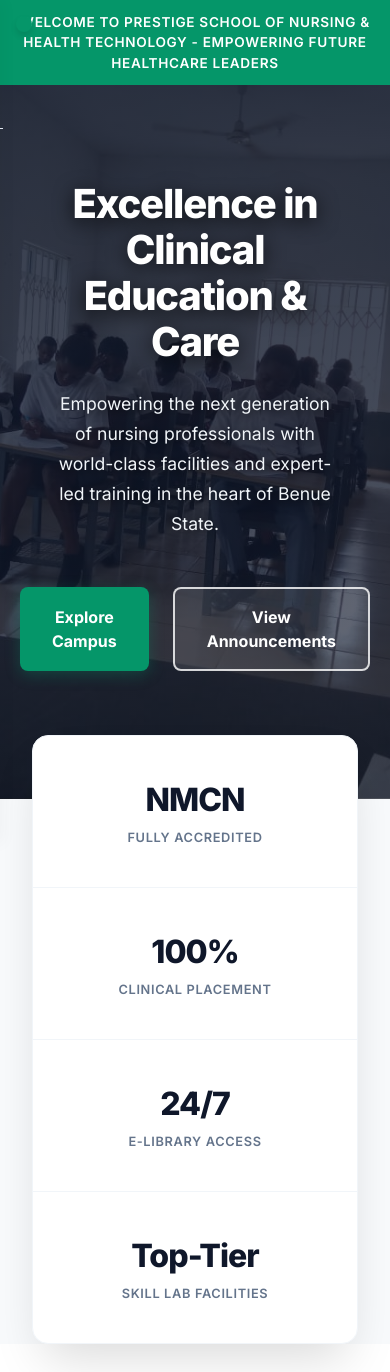
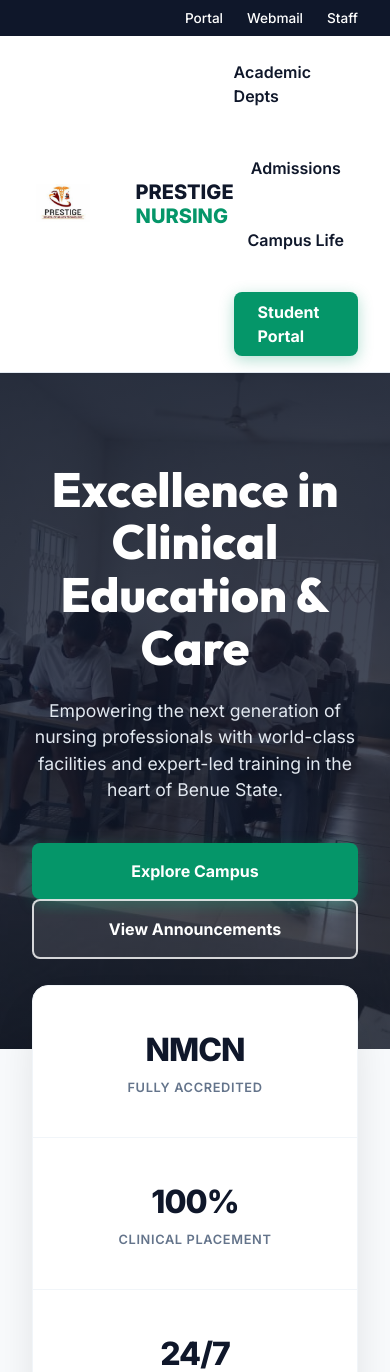
Before and after one commit to Danny26y/prestige-school, a FastAPI app: page / in a window 390 px wide. Shown: the top 1372 px of the page. Run offline with FastAPI, Linux system fonts and the light colour scheme; data that the repository does not hold is empty; some libraries are stand-ins or nearby versions.

Commit message:
feat: redesign layout with mega-menu and slider
- Replaced the sidebar and mobile toggle with a horizontal mega-menu and dropdowns
- Added a top utility bar with "Portal", "Webmail", and "Staff" links
- Implemented an auto-playing hero slider using local repository images and "Outfit" typography (as Google Sans alternative)
- Removed the urgent notice ticker
- Cleaned up extraneous development scripts

Co-authored-by: Danny26y <209828753+Danny26y@users.noreply.github.com>

```diff
--- a/templates/index.html
+++ b/templates/index.html
@@ -40,81 +40,6 @@
             display: flex;
         }
 
-        /* --- Sidebar --- */
-        .sidebar {
-            width: var(--sidebar-width);
-            background: var(--white);
-            height: 100vh;
-            position: fixed;
-            top: 0;
-            left: 0;
-            border-right: 1px solid #e2e8f0;
-            display: flex;
-            flex-direction: column;
-            z-index: 1000;
-            box-shadow: 4px 0 15px rgba(0,0,0,0.03);
-            transition: transform 0.3s ease;
-            transform: translateX(-100%);
-        }
-
-        .sidebar.open {
-            transform: translateX(0);
-        }
-
-        .sidebar-header {
-            padding: 2rem 1.5rem;
-            border-bottom: 1px solid #e2e8f0;
-            display: flex;
-            align-items: center;
-            gap: 0.75rem;
-            text-decoration: none;
-        }
-
-        .sidebar-header h2 {
-            color: var(--secondary);
-            font-size: 1.25rem;
-            font-weight: 800;
-            margin: 0;
-            letter-spacing: -0.02em;
-            line-height: 1.2;
-        }
-        .sidebar-header span { color: var(--primary); }
-
-        .sidebar-nav {
-            padding: 2rem 0;
-            flex-grow: 1;
-            display: flex;
-            flex-direction: column;
-            gap: 0.5rem;
-        }
-
-        .sidebar-link {
-            display: flex;
-            align-items: center;
-            gap: 1rem;
-            padding: 1rem 2rem;
-            color: var(--text-main);
-            text-decoration: none;
-            font-weight: 600;
-            transition: all 0.2s ease;
-            border-left: 4px solid transparent;
-        }
-
-        .sidebar-link:hover, .sidebar-link.active {
-            background: #f1f5f9;
-            color: var(--primary);
-            border-left-color: var(--primary);
-        }
-
-        .sidebar-link iconify-icon {
-            font-size: 1.5rem;
-            color: var(--text-muted);
-            transition: color 0.2s ease;
-        }
-        .sidebar-link:hover iconify-icon, .sidebar-link.active iconify-icon {
-            color: var(--primary);
-        }
-
         /* --- Main Content --- */
         .main-content {
             margin-left: 0;
@@ -145,55 +70,6 @@
         .delay-1 { animation-delay: 0.1s; }
         .delay-2 { animation-delay: 0.3s; }
         .delay-3 { animation-delay: 0.5s; }
-
-        /* --- Header & News Ticker --- */
-        .news-ticker {
-            background-color: var(--primary);
-            color: var(--white);
-            padding: 0.75rem 0;
-            font-size: 0.85rem;
-            text-align: center;
-            font-weight: 600;
-            letter-spacing: 0.05em;
-            text-transform: uppercase;
-        }
-
-        /* --- Hero Section --- */
-        .hero {
-            position: relative;
-            background: linear-gradient(rgba(15, 23, 42, 0.85), rgba(15, 23, 42, 0.7)),
-                        url('{{ url_for("static", path="/img/1776761084472.jpg") }}');
-            background-size: cover;
-            background-position: center;
-            padding: 8rem 0 10rem;
-            color: var(--white);
-            text-align: center;
-            display: flex;
-            flex-direction: column;
-            align-items: center;
-        }
-
-        .hero h1 {
-            font-size: clamp(2.5rem, 5vw, 4rem);
-            font-weight: 800;
-            line-height: 1.15;
-            margin-bottom: 1.5rem;
-            letter-spacing: -0.03em;
-            text-shadow: 0 4px 20px rgba(0, 0, 0, 0.8);
-            color: var(--white);
-        }
-
-        .hero p {
-            font-size: clamp(1.1rem, 1.5vw, 1.25rem);
-            max-width: 700px;
-            margin: 0 auto 3rem;
-            color: #f1f5f9;
-            font-weight: 400;
-            line-height: 1.7;
-            text-shadow: 0 2px 10px rgba(0, 0, 0, 0.6);
-        }
-
-        .hero-buttons { display: flex; gap: 1.5rem; justify-content: center; }
 
         /* --- Stats Bridge --- */
         .stats-wrapper { margin-top: -4rem; position: relative; z-index: 10; padding: 0 2rem; }
@@ -346,27 +222,6 @@
         .footer a:hover { color: var(--primary); }
         .footer ul { list-style: none; padding: 0; margin: 0; display: flex; flex-direction: column; gap: 0.75rem; }
 
-        /* Mobile Nav Toggle */
-        .mobile-nav-toggle {
-            display: block;
-            position: fixed;
-            top: 1rem;
-            left: 1rem;
-            z-index: 2000;
-            background: var(--primary);
-            color: white;
-            border: none;
-            border-radius: 8px;
-            padding: 0.5rem;
-            cursor: pointer;
-            box-shadow: 0 4px 6px rgba(0,0,0,0.1);
-            transition: transform 0.2s ease, background 0.2s ease;
-        }
-        .mobile-nav-toggle:hover {
-            transform: scale(1.05);
-            background: var(--primary-hover);
-        }
-
         /* ==========================================
            RESPONSIVENESS (MEDIA QUERIES)
            ========================================== */
@@ -380,7 +235,7 @@
             .stat-card:nth-child(2) { border-right: none; }
             .stat-card:nth-child(1), .stat-card:nth-child(2) { border-bottom: 1px solid #f1f5f9; }
 
-            .hero { padding: 6rem 1.5rem 8rem; }
+            .hero-slider { height: 60vh; min-height: 400px; }
             .footer-grid { grid-template-columns: 1fr; gap: 2rem; text-align: center; }
         }
 
@@ -390,56 +245,194 @@
             .stat-card:last-child { border-bottom: none; }
         }
     </style>
+    <style>
+        @import url('https://fonts.googleapis.com/css2?family=Outfit:wght@300;400;500;600;700;800&display=swap');
+
+        .utility-bar {
+            background: var(--secondary);
+            color: var(--white);
+            padding: 0.5rem 2rem;
+            display: flex;
+            justify-content: flex-end;
+            gap: 1.5rem;
+            font-size: 0.85rem;
+            font-weight: 500;
+        }
+        .utility-bar a {
+            color: var(--white);
+            text-decoration: none;
+            transition: color 0.2s ease;
+        }
+        .utility-bar a:hover { color: var(--primary); }
+
+        .main-nav {
+            background: var(--white);
+            padding: 1rem 2rem;
+            display: flex;
+            justify-content: space-between;
+            align-items: center;
+            border-bottom: 1px solid #e2e8f0;
+            position: sticky;
+            top: 0;
+            z-index: 1000;
+            box-shadow: 0 4px 6px -1px rgba(0,0,0,0.05);
+        }
+        .nav-brand {
+            display: flex;
+            align-items: center;
+            gap: 0.75rem;
+            text-decoration: none;
+        }
+        .nav-brand h2 {
+            color: var(--secondary);
+            font-size: 1.25rem;
+            font-weight: 800;
+            margin: 0;
+            line-height: 1.2;
+        }
+        .nav-brand span { color: var(--primary); }
+
+        .nav-links {
+            display: flex;
+            gap: 2rem;
+            align-items: center;
+        }
+        .nav-item {
+            position: relative;
+            color: var(--secondary);
+            text-decoration: none;
+            font-weight: 600;
+            font-size: 1rem;
+            padding: 0.5rem 0;
+            transition: color 0.2s ease;
+            cursor: pointer;
+        }
+        .nav-item:hover { color: var(--primary); }
+
+        .nav-dropdown {
+            display: none;
+            position: absolute;
+            top: 100%;
+            left: 0;
+            background: var(--white);
+            min-width: 200px;
+            box-shadow: 0 10px 15px -3px rgba(0,0,0,0.1);
+            border-radius: 8px;
+            padding: 0.5rem 0;
+            z-index: 100;
+        }
+        .nav-item:hover .nav-dropdown {
+            display: block;
+        }
+        .nav-dropdown a {
+            display: block;
+            padding: 0.75rem 1.5rem;
+            color: var(--text-main);
+            text-decoration: none;
+            font-weight: 500;
+            transition: background 0.2s;
+        }
+        .nav-dropdown a:hover {
+            background: #f1f5f9;
+            color: var(--primary);
+        }
+
+        .hero-slider {
+            position: relative;
+            height: 80vh;
+            min-height: 500px;
+            overflow: hidden;
+            background: var(--secondary);
+        }
+        .slide {
+            position: absolute;
+            top: 0;
+            left: 0;
+            width: 100%;
+            height: 100%;
+            opacity: 0;
+            transition: opacity 1s ease-in-out;
+            background-size: cover;
+            background-position: center;
+            display: flex;
+            align-items: center;
+            justify-content: center;
+            text-align: center;
+        }
+        .slide::before {
+            content: '';
+            position: absolute;
+            top: 0; left: 0; right: 0; bottom: 0;
+            background: linear-gradient(rgba(15, 23, 42, 0.85), rgba(15, 23, 42, 0.7));
+        }
+        .slide.active { opacity: 1; z-index: 1; }
+        .slide-content {
+            position: relative;
+            z-index: 2;
+            color: white;
+            max-width: 900px;
+            padding: 0 2rem;
+        }
+        .slide-content h1 {
+            font-family: 'Outfit', 'Google Sans', sans-serif;
+            font-size: clamp(3rem, 6vw, 5rem);
+            font-weight: 800;
+            line-height: 1.1;
+            margin-bottom: 1.5rem;
+            color: white;
+        }
+        .slide-content p {
+            font-size: clamp(1.1rem, 1.5vw, 1.25rem);
+            color: #e2e8f0;
+            margin-bottom: 2.5rem;
+        }
+    </style>
 </head>
 
 <body>
 
-    <button class="mobile-nav-toggle" onclick="toggleSidebar()">
-        <iconify-icon icon="mdi:menu" style="font-size: 1.5rem;"></iconify-icon>
-    </button>
+    <div class="utility-bar">
+        <a href="/login">Portal</a>
+        <a href="#webmail">Webmail</a>
+        <a href="#staff">Staff</a>
+    </div>
 
-    <aside class="sidebar" id="sidebar">
-        <a href="/" class="sidebar-header">
+    <nav class="main-nav">
+        <a href="/" class="nav-brand">
             <img src="{{ url_for('static', path='/img/prestige_logo.png') }}" style="height: 40px; width: auto;" alt="Prestige Logo">
             <h2>PRESTIGE<br><span>NURSING</span></h2>
         </a>
-        <nav class="sidebar-nav">
-            <a href="/" class="sidebar-link active">
-                <iconify-icon icon="mdi:home-outline"></iconify-icon>
-                Home
-            </a>
-            <a href="#departments" class="sidebar-link">
-                <iconify-icon icon="mdi:domain"></iconify-icon>
-                Departments
-            </a>
-            <a href="#campus" class="sidebar-link">
-                <iconify-icon icon="mdi:image-multiple-outline"></iconify-icon>
+        <div class="nav-links">
+            <div class="nav-item">
+                Academic Depts
+                <div class="nav-dropdown">
+                    <a href="#departments">All Departments</a>
+                    <a href="#departments">Nursing Sciences</a>
+                    <a href="#departments">Health Technology</a>
+                </div>
+            </div>
+            <div class="nav-item">
+                Admissions
+                <div class="nav-dropdown">
+                    <a href="/register">Apply Now</a>
+                    <a href="#requirements">Requirements</a>
+                </div>
+            </div>
+            <div class="nav-item">
                 Campus Life
-            </a>
-            <a href="#news" class="sidebar-link">
-                <iconify-icon icon="mdi:newspaper-variant-outline"></iconify-icon>
-                News & Notices
-            </a>
-            <div style="margin-top: auto; padding: 0 1.5rem; margin-bottom: 2rem;">
-                <a href="/login" class="btn btn-primary" style="width: 100%; justify-content: center; padding: 0.75rem;">
-                    <iconify-icon icon="mdi:login" style="margin-right: 0.5rem; font-size: 1.2rem;"></iconify-icon>
-                    Student Portal
-                </a>
+                <div class="nav-dropdown">
+                    <a href="#campus">Facilities</a>
+                    <a href="#hostels">Hostels</a>
+                </div>
+            </div>
+            <a href="/login" class="btn btn-primary" style="padding: 0.5rem 1.5rem;">Student Portal</a>
         </div>
     </nav>
-    </aside>
 
     <main class="main-content">
-        <div class="news-ticker">
-            {% if latest_news %}
-                📢 Urgent Notice: {{ latest_news.title }}
-            {% else %}
-                Welcome to Prestige School of Nursing & Health Technology - Empowering Future Healthcare Leaders
-            {% endif %}
-        </div>
-
-        <section class="hero">
-            <div class="container">
+        <div class="hero-slider" id="home">
+            <div class="slide active" style="background-image: url('{{ url_for("static", path="/img/1776761084472.jpg") }}');">
+                <div class="slide-content">
                     <h1 class="animate-up delay-1">Excellence in Clinical <br> Education & Care</h1>
                     <p class="animate-up delay-2">Empowering the next generation of nursing professionals with world-class facilities and expert-led training in the heart of Benue State.</p>
                     <div class="hero-buttons animate-up delay-3">
@@ -447,7 +440,26 @@
                         <a href="#news" class="btn btn-outline">View Announcements</a>
                     </div>
                 </div>
-        </section>
+            </div>
+            <div class="slide" style="background-image: url('{{ url_for("static", path="/img/1776722738434.jpg") }}');">
+                <div class="slide-content">
+                    <h1>State-of-the-Art <br> Demonstration Labs</h1>
+                    <p>Train in fully equipped, modern laboratories that simulate real-world clinical environments.</p>
+                    <div class="hero-buttons">
+                        <a href="#departments" class="btn btn-primary">Our Programs</a>
+                    </div>
+                </div>
+            </div>
+            <div class="slide" style="background-image: url('{{ url_for("static", path="/img/1776722738390.jpg") }}');">
+                <div class="slide-content">
+                    <h1>A Vibrant Campus <br> Community</h1>
+                    <p>Experience a secure, supportive, and engaging campus life designed for academic success.</p>
+                    <div class="hero-buttons">
+                        <a href="/register" class="btn btn-primary">Apply Now</a>
+                    </div>
+                </div>
+            </div>
+        </div>
 
         <section class="stats-wrapper animate-up delay-3">
             <div class="stats-grid">
@@ -631,10 +643,17 @@
     </main>
 
     <script>
-        // Simple sidebar toggle for mobile
-        function toggleSidebar() {
-            document.getElementById('sidebar').classList.toggle('open');
+        // Auto-playing slider logic
+        const slides = document.querySelectorAll('.slide');
+        let currentSlide = 0;
+
+        function nextSlide() {
+            slides[currentSlide].classList.remove('active');
+            currentSlide = (currentSlide + 1) % slides.length;
+            slides[currentSlide].classList.add('active');
         }
+
+        setInterval(nextSlide, 5000);
 
         // Highlight active sidebar link based on scroll position (simplified)
         const sections = document.querySelectorAll("section[id]");
```
Also changed, not shown: test.db (added). Lines whose indentation alone changed are shown as unchanged.
